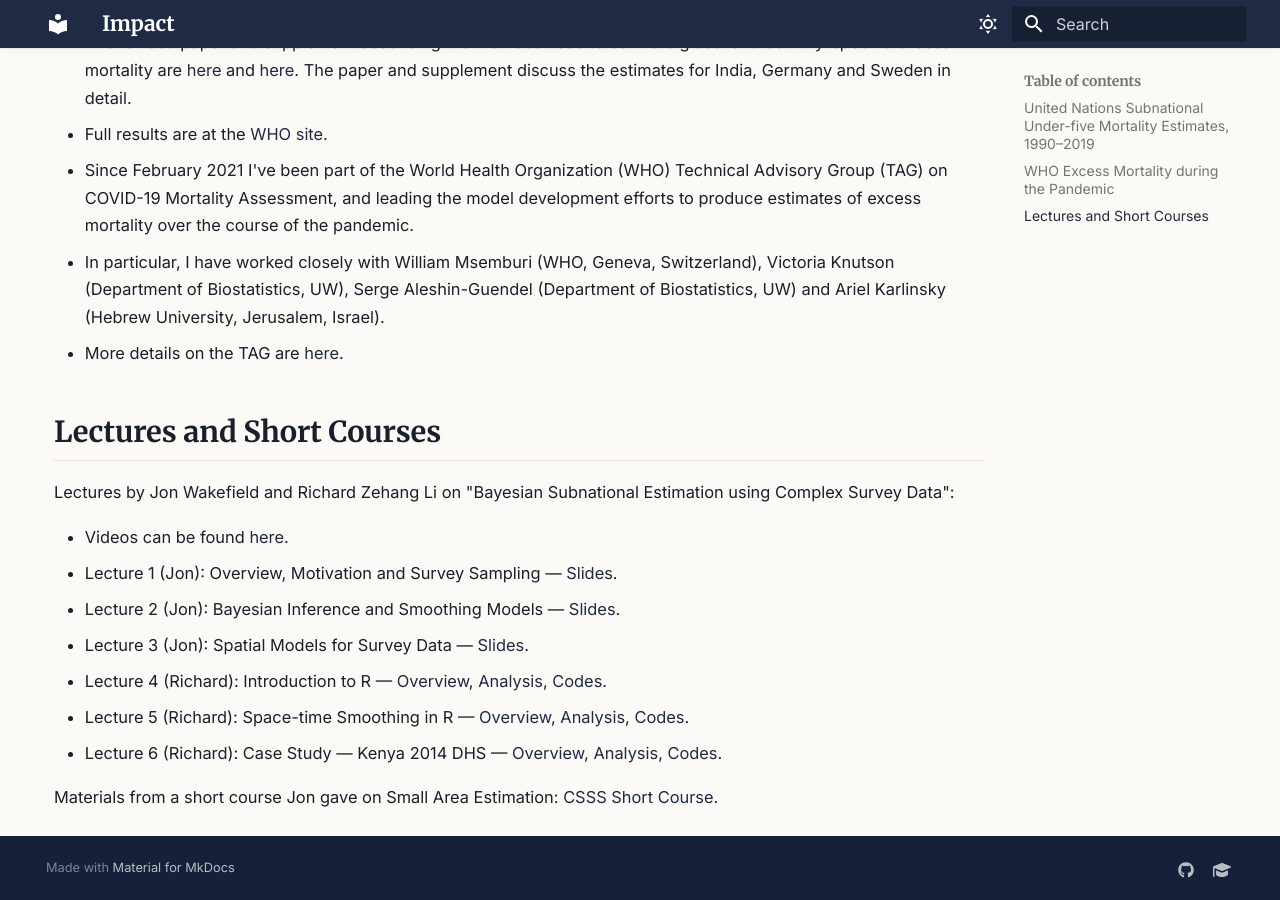
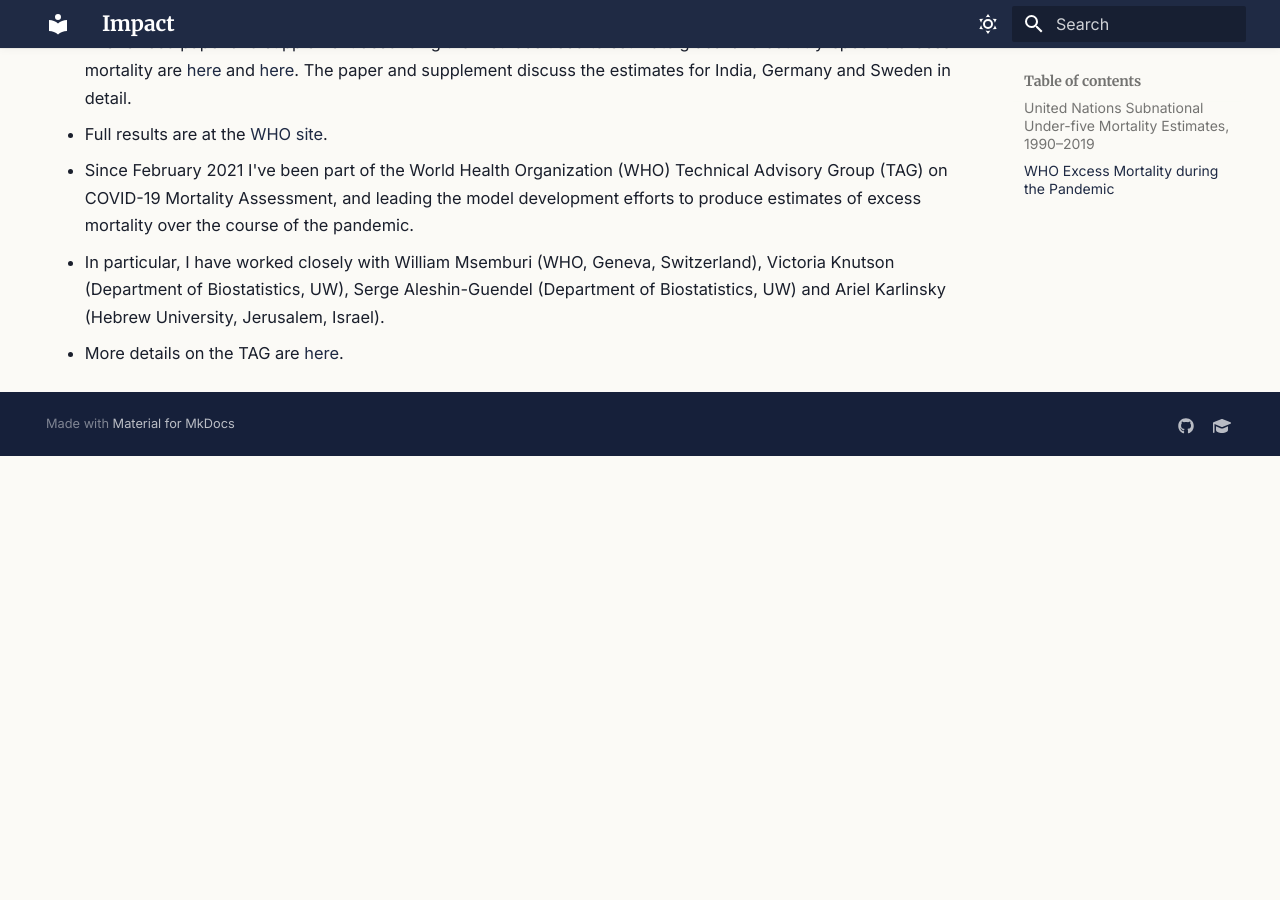
Before and after one commit to jonwake/website, an MkDocs documentation site: the page built from docs/spatial-demography.md, in a window 1280 px wide and 900 px high, scrolled down 734 px. Built offline with MkDocs 1.6.1 and Material for MkDocs 9.7.7, drawn with Linux system fonts in a browser that asks for light colours; after the commit the page ends 1190 px from its top, so only the background shows below that.

Commit message:
Update spatial-demography.md

```diff
--- a/docs/spatial-demography.md
+++ b/docs/spatial-demography.md
@@ -14,17 +14,3 @@
 - Since February 2021 I've been part of the World Health Organization (WHO) Technical Advisory Group (TAG) on COVID-19 Mortality Assessment, and leading the model development efforts to produce estimates of excess mortality over the course of the pandemic.
 - In particular, I have worked closely with William Msemburi (WHO, Geneva, Switzerland), Victoria Knutson (Department of Biostatistics, UW), Serge Aleshin-Guendel (Department of Biostatistics, UW) and Ariel Karlinsky (Hebrew University, Jerusalem, Israel).
 - More details on the TAG are [here](https://www.who.int/data/technical-advisory-group/covid-19--mortality-assessment/membership).
-
-## Lectures and Short Courses
-
-Lectures by Jon Wakefield and Richard Zehang Li on "Bayesian Subnational Estimation using Complex Survey Data":
-
-- Videos can be found [here](https://www.youtube.com/channel/UCV1SeTE9Qyk2_bhGBzSNZIg).
-- Lecture 1 (Jon): Overview, Motivation and Survey Sampling — [Slides](files/AV-SurveySampling.pdf).
-- Lecture 2 (Jon): Bayesian Inference and Smoothing Models — [Slides](files/AV-Smoothing.pdf).
-- Lecture 3 (Jon): Spatial Models for Survey Data — [Slides](files/AV-SAE.pdf).
-- Lecture 4 (Richard): Introduction to R — [Overview](https://zehangli.com/Subnational/RSession-1.pdf), [Analysis](https://zehangli.com/Subnational/RSession-1.html), [Codes](https://zehangli.com/Subnational/RSession-1.R).
-- Lecture 5 (Richard): Space-time Smoothing in R — [Overview](https://zehangli.com/Subnational/RSession-2.pdf), [Analysis](https://zehangli.com/Subnational/RSession-2.html), [Codes](https://zehangli.com/Subnational/RSession-2.R).
-- Lecture 6 (Richard): Case Study — Kenya 2014 DHS — [Overview](https://zehangli.com/Subnational/RSession-3.pdf), [Analysis](https://zehangli.com/Subnational/RSession-3.html), [Codes](https://zehangli.com/Subnational/RSession-3.R).
-
-Materials from a short course Jon gave on Small Area Estimation: [CSSS Short Course](files/CSSS20-Spatial.html).
```
